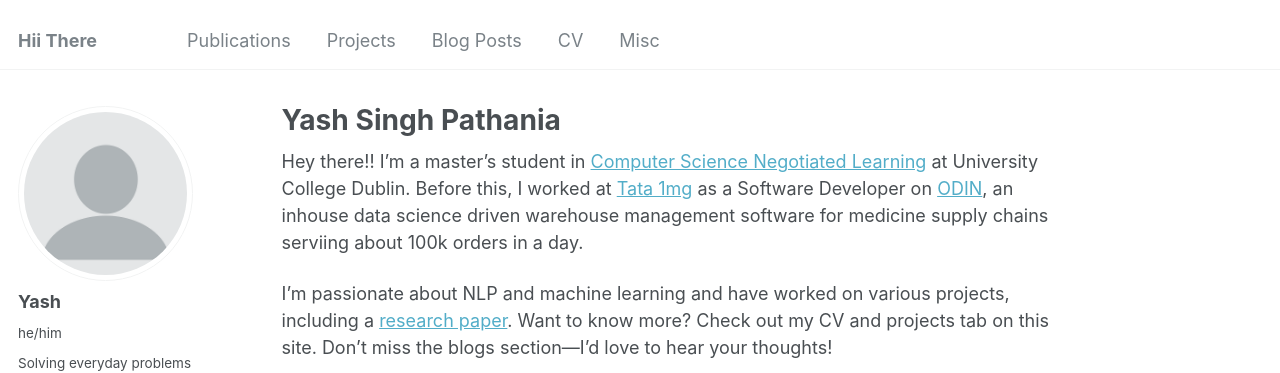
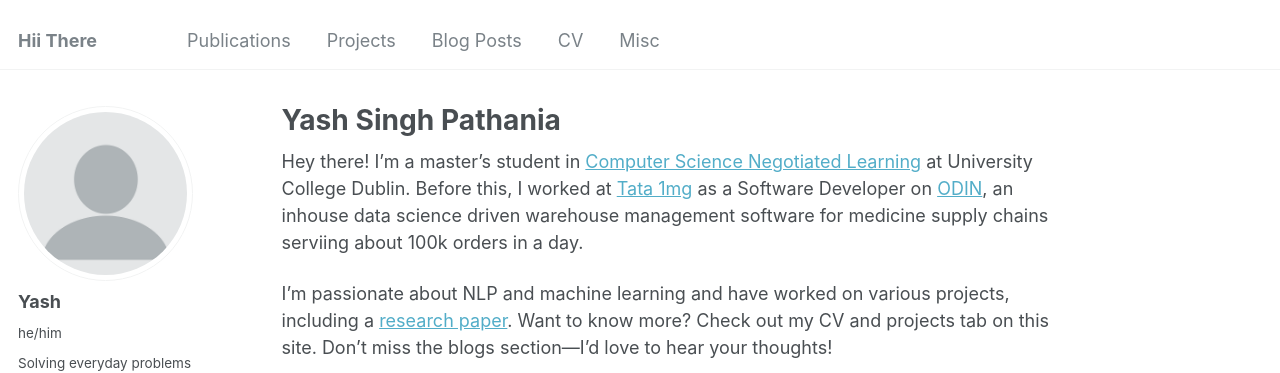
Before and after one commit to Yash-Singh-Pathania/yash-singh-pathania.github.io, a Jekyll site: the page built from _pages/about.md, in a window 1280 px wide and 1142 px high. Shown: the top 373 px of the window. Built offline with Jekyll 4.4.1, drawn with Linux system fonts in a browser that asks for light colours.

Commit message:
Redeploy

```diff
--- a/_pages/about.md
+++ b/_pages/about.md
@@ -7,7 +7,7 @@ redirect_from:
   - /about.html
 ---
 
-Hey there!! I'm a master's student in [Computer Science Negotiated Learning](https://hub.ucd.ie/usis/!W_HU_MENU.P_PUBLISH?p_tag=PROG&MAJR=T150) at University College Dublin. Before this, I worked at [Tata 1mg](https://www.1mg.com/aboutUs?wpsrc=Google+Organic+Search) as a Software Developer on [ODIN](https://odin.1mg.com/login), an inhouse  data science driven warehouse management software for medicine supply chains serviing about 100k orders in a day.
+Hey there! I'm a master's student in [Computer Science Negotiated Learning](https://hub.ucd.ie/usis/!W_HU_MENU.P_PUBLISH?p_tag=PROG&MAJR=T150) at University College Dublin. Before this, I worked at [Tata 1mg](https://www.1mg.com/aboutUs?wpsrc=Google+Organic+Search) as a Software Developer on [ODIN](https://odin.1mg.com/login), an inhouse  data science driven warehouse management software for medicine supply chains serviing about 100k orders in a day.
 
 I'm passionate about NLP and machine learning and have worked on various projects, including a [research paper](https://www.techscience.com/cmc/v70n3/44965). Want to know more? Check out my CV and projects tab on this site. Don’t miss the blogs section—I’d love to hear your thoughts!
 
```
